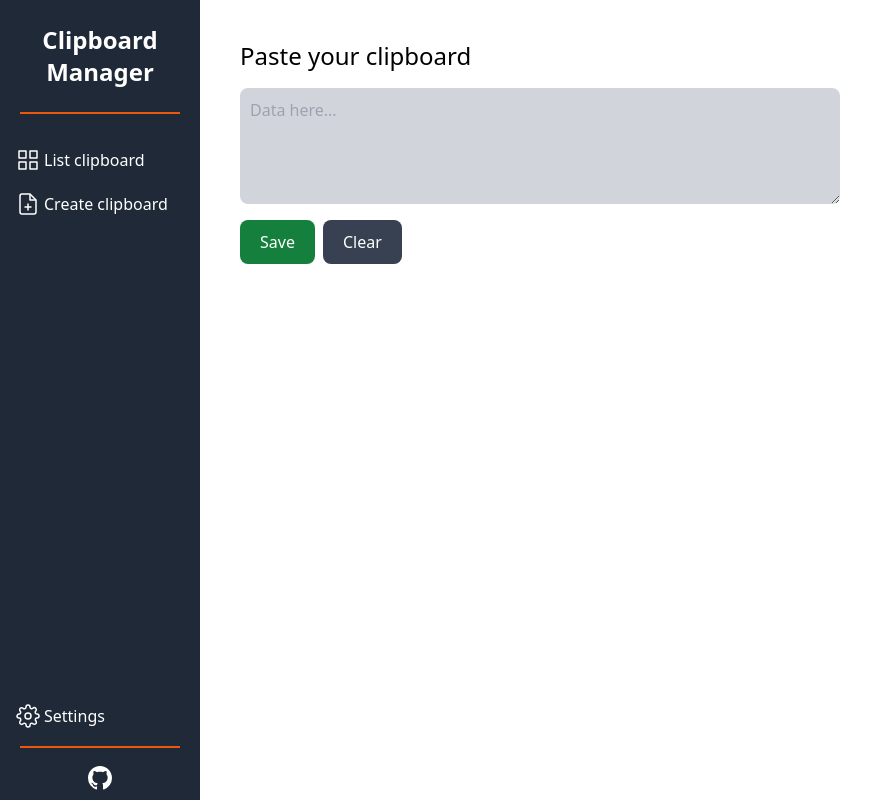
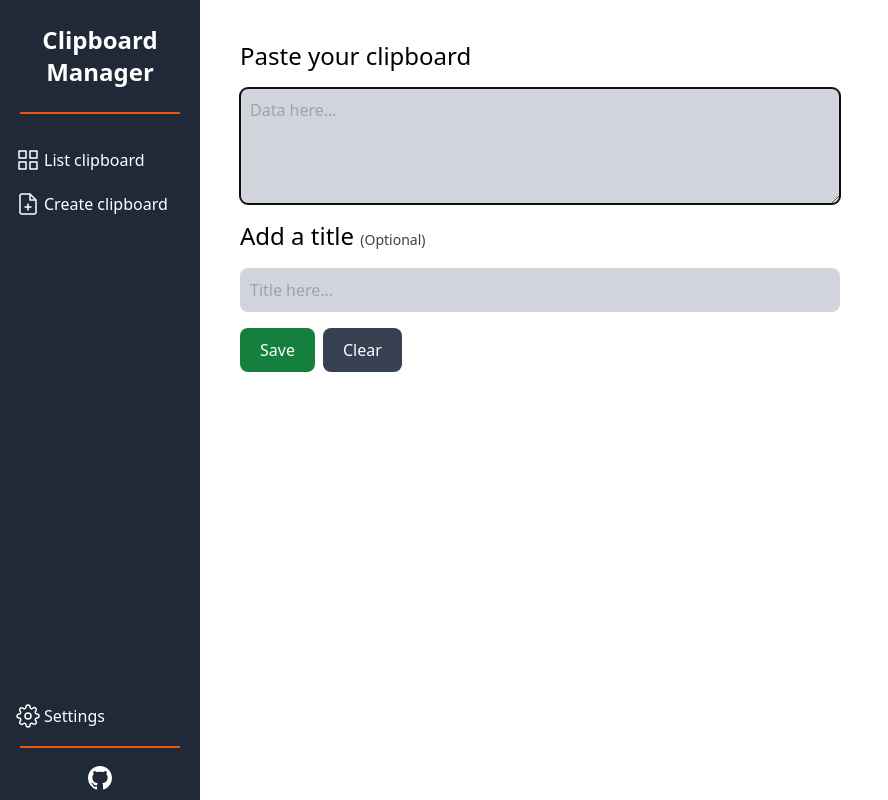
Before and after one commit to JavierMolines/clipboard, an Angular app: page /create in a window 1280 px wide. Shown: the whole page, without its empty margins (0-888 px from the left). Built offline with nearby package versions, Linux system fonts and the light colour scheme.

Commit message:
Feature: Support title and AutoFocus in textArea

```diff
--- a/src/app/components/clipboard-card/clipboard-card.component.html
+++ b/src/app/components/clipboard-card/clipboard-card.component.html
@@ -1,8 +1,12 @@
 <div
   (click)="loadClipboard(data)"
   style="scrollbar-width: none"
-  class="relative break-words cursor-pointer group bg-orange-300 hover:bg-orange-400 pl-4 pr-8 py-2.5 rounded-lg overflow-ellipsis overflow-y-scroll h-[160px] transition-all duration-200"
+  class="select-none relative break-words cursor-pointer group bg-orange-300 hover:bg-orange-400 pl-4 pr-8 py-2.5 rounded-lg overflow-ellipsis overflow-y-scroll h-[160px] transition-all duration-200"
 >
+  @if (title !== "") {
+    <h3 class="text-lg font-semibold">{{ title }}</h3>
+  }
+
   <span class="text-gray-700 text-xs">{{ time }}</span>
   <p>{{ data }}</p>
   <button
--- a/src/app/components/clipboard-card/clipboard-card.component.ts
+++ b/src/app/components/clipboard-card/clipboard-card.component.ts
@@ -11,6 +11,7 @@ export class ClipboardCardComponent {
 	@Input({ required: true }) id = "";
 	@Input({ required: true }) time = "";
 	@Input({ required: true }) data = "";
+	@Input({ required: true }) title = "";
 
 	@Output() updateListItems = new EventEmitter();
 
--- a/src/app/components/clipboard-list/clipboard-list.component.html
+++ b/src/app/components/clipboard-list/clipboard-list.component.html
@@ -72,6 +72,7 @@
         [time]="item.time"
         [id]="item.id"
         [data]="item.data"
+        [title]="item.title"
         (updateListItems)="updateListItems($event)"
       />
     }
--- a/src/app/pages/create/create.component.html
+++ b/src/app/pages/create/create.component.html
@@ -2,11 +2,25 @@
   <h3 class="text-2xl">Paste your clipboard</h3>
 
   <textarea
+    [id]="idTextInput"
+    autofocus="true"
     rows="4"
     class="block p-2.5 lg:w-3/5 text-md rounded-lg text-gray-950 bg-gray-300 border-gray-600 placeholder-gray-400 focus:ring-blue-500 focus:border-blue-500"
     placeholder="Data here..."
     [formControl]="textArea"
   ></textarea>
+
+  <h3 class="text-2xl">
+    Add a title
+    <span class="text-sm text-gray-700">(Optional)</span>
+  </h3>
+
+  <input
+    class="block p-2.5 lg:w-3/5 text-md rounded-lg text-gray-950 bg-gray-300 border-gray-600 placeholder-gray-400 focus:ring-blue-500 focus:border-blue-500"
+    type="text"
+    placeholder="Title here..."
+    [formControl]="titleInput"
+  />
 
   <div class="flex gap-2">
     <button
--- a/src/app/pages/create/create.component.ts
+++ b/src/app/pages/create/create.component.ts
@@ -1,4 +1,4 @@
-import { Component } from "@angular/core";
+import { AfterViewInit, Component } from "@angular/core";
 import { FormControl, ReactiveFormsModule } from "@angular/forms";
 import { Router } from "@angular/router";
 import { UtilityStorage } from "@utils/storage/index.storage";
@@ -10,13 +10,17 @@ import { OPTIONS_BUTTON_CHECK } from "src/app/constants/main";
 	imports: [ReactiveFormsModule],
 	templateUrl: "./create.component.html",
 })
-export default class CreateComponent {
+export default class CreateComponent implements AfterViewInit {
+	idTextInput = "clipboardArea";
 	textArea = new FormControl("");
+	titleInput = new FormControl("");
 
 	constructor(private router: Router) {}
 
 	clearForm() {
 		this.textArea.reset();
+		this.titleInput.reset();
+		this.focusTextArea();
 	}
 
 	sendMessage(message: string) {
@@ -25,17 +29,18 @@ export default class CreateComponent {
 
 	buttonClick() {
 		const handlerTextArea = this.textArea.value?.trim() ?? "";
+		const handlerTitleInput = this.titleInput.value?.trim() ?? "";
 
 		if (handlerTextArea.length === 0) {
 			this.sendMessage("Empty");
 			return;
 		}
 
-		this.saveClipboard(handlerTextArea);
+		this.saveClipboard(handlerTextArea, handlerTitleInput);
 	}
 
-	saveClipboard(clipboard: string) {
-		const isInsert = UtilityStorage.addLocalStorage(clipboard);
+	saveClipboard(clipboard: string, title: string) {
+		const isInsert = UtilityStorage.addLocalStorage(clipboard, title);
 
 		if (!isInsert) {
 			this.sendMessage("Not Save");
@@ -49,6 +54,19 @@ export default class CreateComponent {
 		this.router.navigate(["/"]);
 	}
 
+	focusTextArea() {
+		try {
+			const areaTextInput = document.getElementById(
+				this.idTextInput,
+			) as HTMLTextAreaElement;
+			areaTextInput.focus();
+		} catch (error) {}
+	}
+
+	ngAfterViewInit() {
+		this.focusTextArea();
+	}
+
 	// Function to generate random data to localStorage
 	/* modelsLoadItems() {
 		const items = Array.from({ length: 100 }, () =>
--- a/src/app/types/main.d.ts
+++ b/src/app/types/main.d.ts
@@ -2,6 +2,7 @@ interface RecordClipboard {
 	id: string;
 	time: string;
 	data: string;
+	title: string;
 }
 
 type CheckboxStatus = "checked" | "";
--- a/src/app/utils/storage/index.storage.ts
+++ b/src/app/utils/storage/index.storage.ts
@@ -35,6 +35,7 @@ export class UtilityStorage {
 				id: item,
 				time: partials.time,
 				data: partials.data,
+				title: partials.title,
 			};
 
 			return record;
@@ -70,6 +71,7 @@ export class UtilityStorage {
 
 	static generateRecordClipboard(
 		clipboard: string,
+		title: string,
 		keyGen: string,
 	): RecordClipboard {
 		const dateNow = new Date();
@@ -77,14 +79,19 @@ export class UtilityStorage {
 			id: keyGen,
 			time: `${dateNow.toLocaleDateString()}-${dateNow.toLocaleTimeString()}`,
 			data: clipboard,
+			title,
 		};
 		return record;
 	}
 
-	static addLocalStorage(clipboard: string): boolean {
+	static addLocalStorage(clipboard: string, title: string): boolean {
 		try {
 			const keyGen = makeId();
-			const record = UtilityStorage.generateRecordClipboard(clipboard, keyGen);
+			const record = UtilityStorage.generateRecordClipboard(
+				clipboard,
+				title,
+				keyGen,
+			);
 			localStorage.setItem(keyGen, JSON.stringify(record));
 			UtilityStorage.addMappingLocalStorage(keyGen);
 			return true;
--- a/tsconfig.json
+++ b/tsconfig.json
@@ -22,7 +22,7 @@
 		"paths": {
 			"@components/*": ["src/app/components/*"],
 			"@pages/*": ["src/app/pages/*"],
-			"@utils/*": ["src/app/utils/*"],
+			"@utils/*": ["src/app/utils/*"]
 		}
 	},
 	"angularCompilerOptions": {
```
